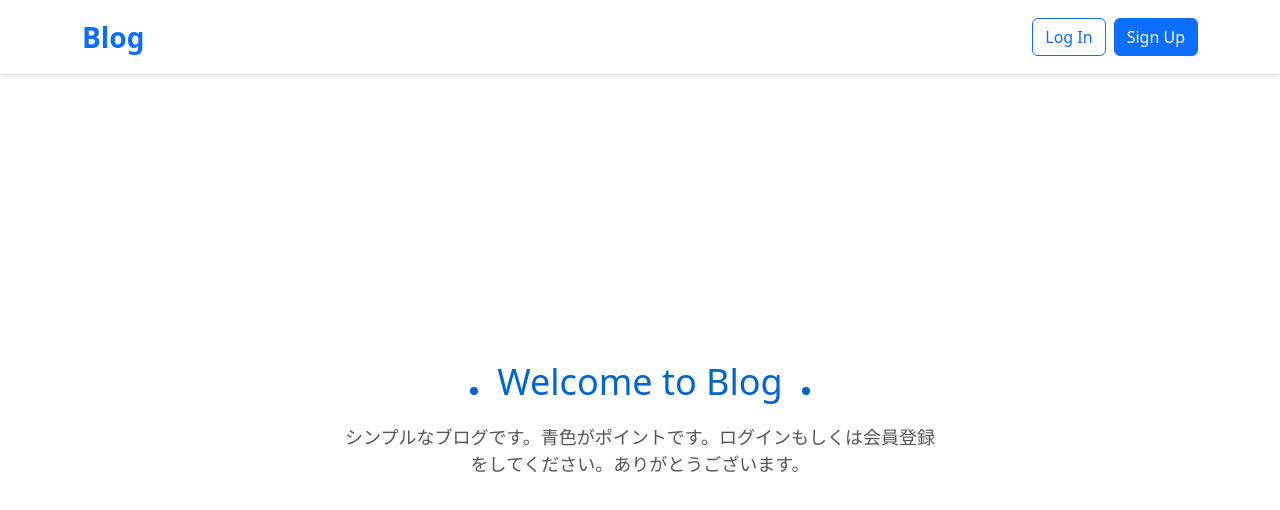
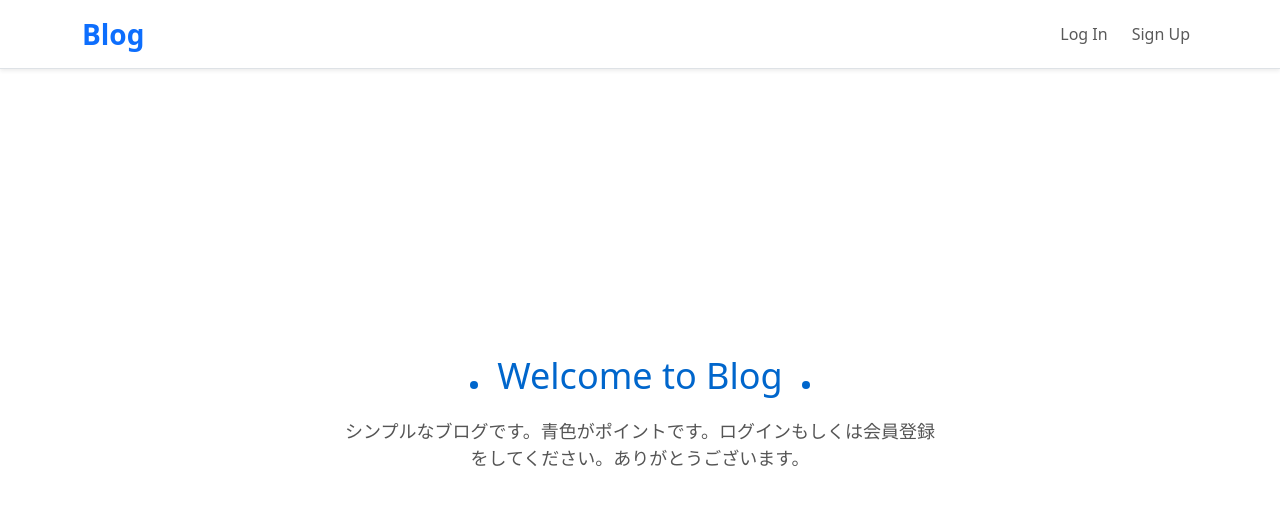
Before and after one commit to mu05041/blog_platform_rails_vue, a Vue app in the folder frontend/mypjt/: page / in a window 1280 px wide. Shown: the top 510 px of the page. Built offline with nearby package versions, Linux system fonts and the light colour scheme.

Commit message:
feat: mobile response

```diff
--- a/frontend/mypjt/src/App.vue
+++ b/frontend/mypjt/src/App.vue
@@ -17,28 +17,46 @@ const handleLogout = () => {
 </script>
 
 <template>
-  <header class="py-3 mb-4 border-bottom shadow-sm">
+  <nav class="navbar navbar-expand-md navbar-light bg-white shadow-sm py-2 mb-4 border-bottom">
     <div class="container">
-      <div class="row align-items-center">
-        <div class="col-md-6 col-12 mb-md-0 mb-3 text-md-start text-center">
-          <RouterLink to="/" class="text-decoration-none">
-            <span class="fs-3 fw-bold blog-title">Blog</span>
-          </RouterLink>
-        </div>
-        <!-- 여기가 수정된 부분: col-md-6 div 안에 조건부 렌더링을 넣음 -->
-        <div class="col-md-6 col-12 text-md-end text-center">
+      <!-- ロゴ -->
+      <RouterLink to="/" class="navbar-brand">
+        <span class="fs-3 fw-bold blog-title">Blog</span>
+      </RouterLink>
+
+      <!-- ハンバーガーボタン (モバイルでのみ表示)  -->
+      <button class="navbar-toggler" type="button" data-bs-toggle="collapse"
+              data-bs-target="#navbarNav" aria-controls="navbarNav"
+              aria-expanded="false" aria-label="Toggle navigation">
+        <span class="navbar-toggler-icon"></span>
+      </button>
+
+      <!-- メニューアイテム (モバイルでは折りたたまれ、mdサイズ以上では展開される)  -->
+      <div class="collapse navbar-collapse" id="navbarNav">
+        <ul class="navbar-nav ms-auto">
           <template v-if="!isLoggedIn">
-            <RouterLink to="/login" class="btn btn-outline-primary me-2">Log In</RouterLink>
-            <RouterLink to="/signup" class="btn btn-primary">Sign Up</RouterLink>
+            <li class="nav-item">
+              <RouterLink to="/login" class="nav-link btn btn-outline-primary me-md-2 mb-2 mb-md-0">
+                Log In
+              </RouterLink>
+            </li>
+            <li class="nav-item">
+              <RouterLink to="/signup" class="nav-link btn btn-primary">
+                Sign Up
+              </RouterLink>
+            </li>
           </template>
           <template v-else>
-            <button @click="handleLogout" class="btn btn-outline-danger">Logout</button>
+            <li class="nav-item">
+              <button @click="handleLogout" class="nav-link btn btn-outline-danger">
+                Logout
+              </button>
+            </li>
           </template>
-        </div>
+        </ul>
       </div>
     </div>
-  </header>
-
+  </nav>
 
   <main>
     <RouterView />
```
